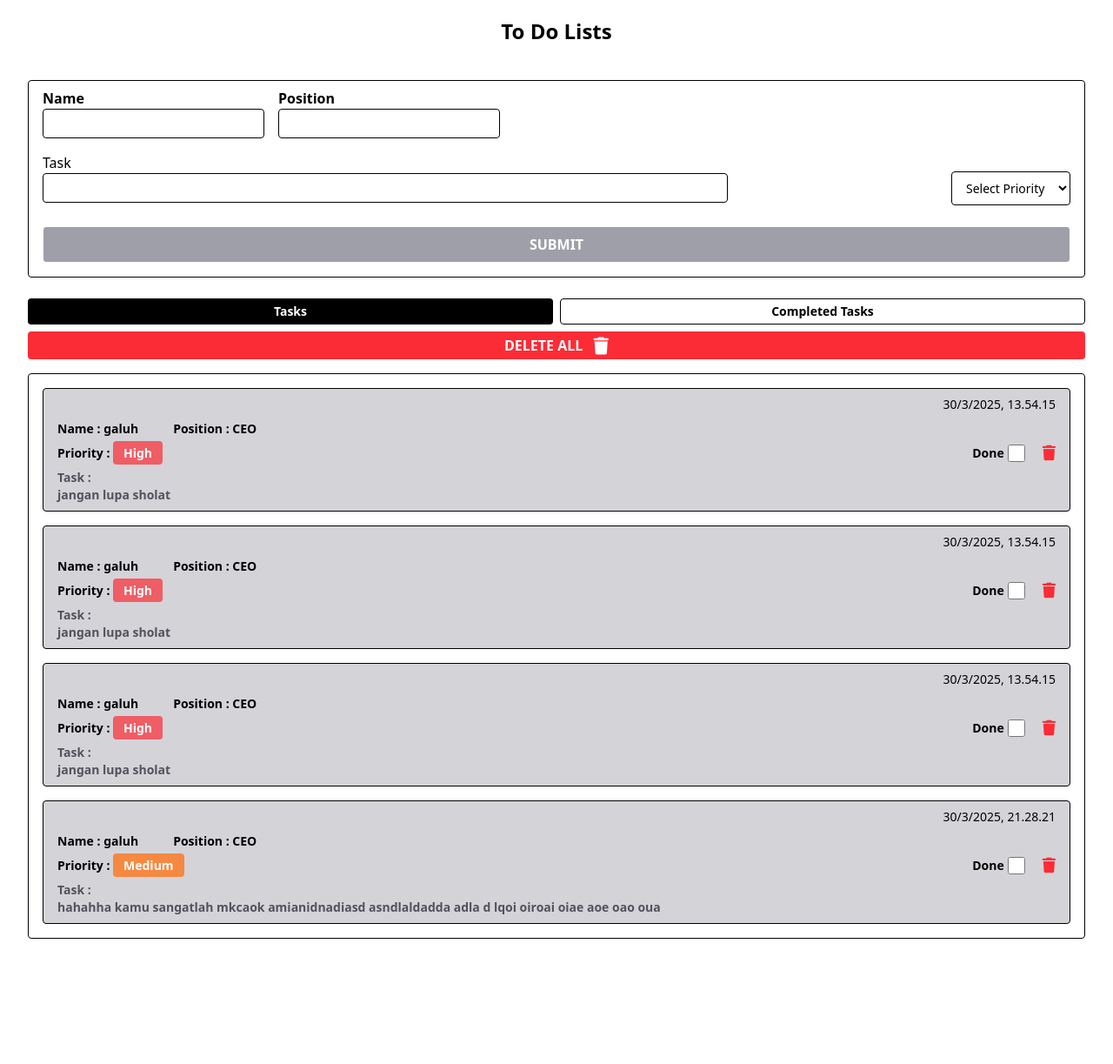
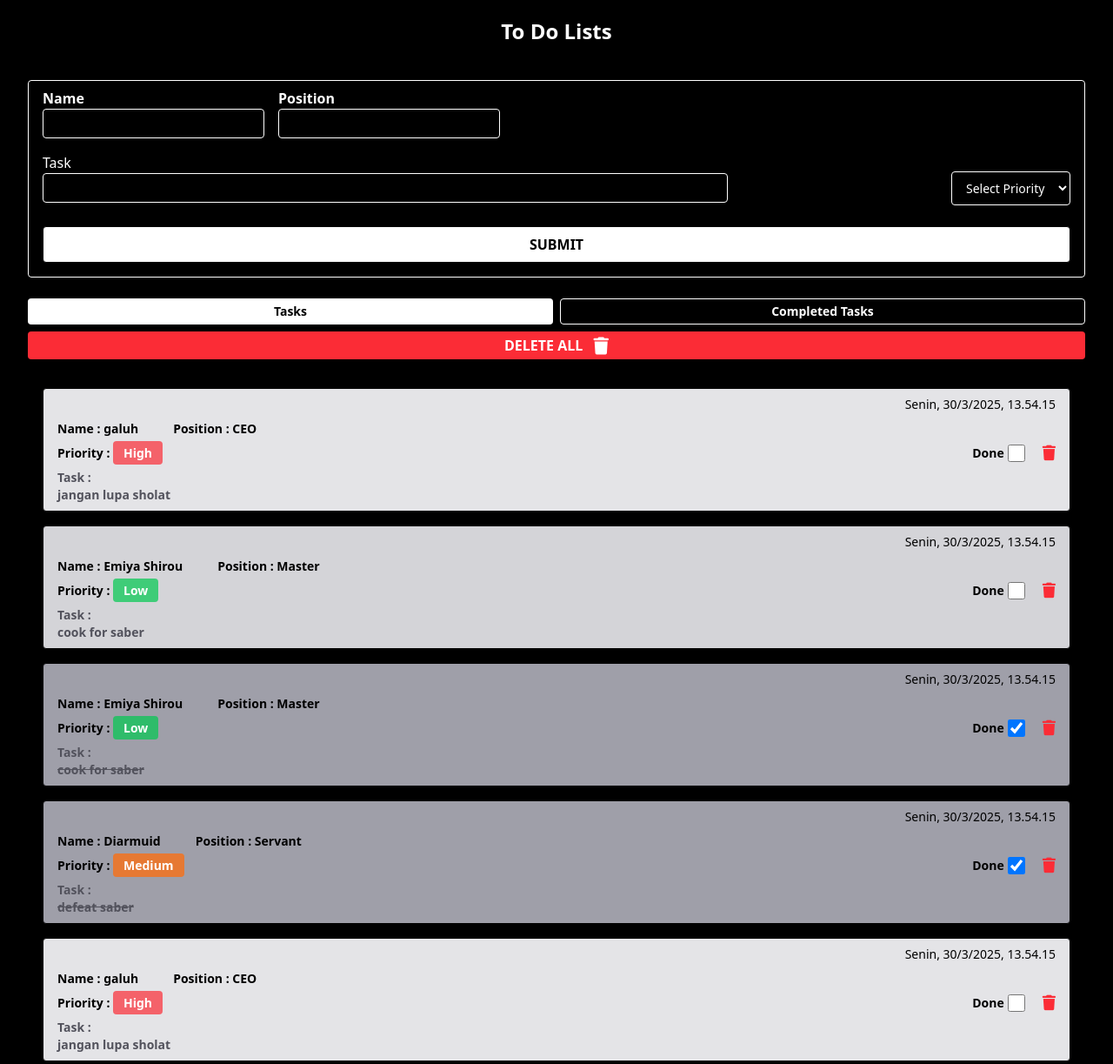
Before and after one commit to GaluhHungkul/harisenin_mission_4, a plain HTML site: page index.html in a window 1280 px wide. Shown: the top 1223 px of the page at 87% size. Before the commit the page ends 1079 px from the top, so only its background shows below. Drawn offline with nearby package versions, Linux system fonts and the light colour scheme.

Commit message:
menambahkan beberapa code

```diff
--- a/index.html
+++ b/index.html
@@ -7,7 +7,7 @@
     <script src="https://cdn.jsdelivr.net/npm/@tailwindcss/browser@4"></script>
     <link rel="stylesheet" href="https://cdnjs.cloudflare.com/ajax/libs/font-awesome/6.4.2/css/all.min.css">
 </head>
-<body>
+<body class="bg-black text-white">
     <h1 class="mt-5 text-2xl font-bold text-center">To Do Lists</h1>
     <form class="px-4 py-2 mx-8 mt-10 border rounded" >
         <div class="flex gap-4 ">
@@ -29,12 +29,12 @@
                 <option value="Low">Low</option>
             </select>
         </div>
-        <button class="w-full py-2 my-2 mt-6 font-bold text-white border rounded cursor-pointer bg-zinc-400 hover:bg-zinc-500 active:bg-zinc-600">SUBMIT</button>
+        <button class="w-full py-2 my-2 mt-6 font-bold  border rounded text-black cursor-pointer bg-white hover:bg-slate-300 active:bg-slate-400">SUBMIT</button>
     </form>
     <div id="navigation" class="flex flex-col mx-8 mt-6 mb-4 gap-y-2 h-max">
 
     </div>
-    <div id="root" class="relative p-4 mx-8 space-y-4 transition-transform duration-300 border rounded min-h-72">
+    <div id="root" class="relative p-4 mx-8 space-y-4 transition-transform duration-300 border rounded min-h-72 text-black">
 
     </div>
 
--- a/script.js
+++ b/script.js
@@ -6,7 +6,10 @@ let isNowTasks = true;
 
 let tasks = [
   {
-    date: "30/3/2025, 13.54.15",
+    date: {
+      full : "30/3/2025, 13.54.15",
+      day : "Senin"
+    },
     done: false,
     name: "galuh",
     position: "CEO",
@@ -14,7 +17,43 @@ let tasks = [
     task: "jangan lupa sholat",
   },
   {
-    date: "30/3/2025, 13.54.15",
+    date: {
+      full : "30/3/2025, 13.54.15",
+      day : "Senin"
+    },
+    done: false,
+    name: "Emiya Shirou",
+    position: "Master",
+    priority: "Low",
+    task: "cook for saber",
+  },
+  {
+    date: {
+      full : "30/3/2025, 13.54.15",
+      day : "Senin"
+    },
+    done: true,
+    name: "Emiya Shirou",
+    position: "Master",
+    priority: "Low",
+    task: "cook for saber",
+  },
+  {
+    date: {
+      full : "30/3/2025, 13.54.15",
+      day : "Senin"
+    },
+    done: true,
+    name: "Diarmuid",
+    position: "Servant",
+    priority: "Medium",
+    task: "defeat saber",
+  },
+  {
+    date: {
+      full : "30/3/2025, 13.54.15",
+      day : "Senin"
+    },
     done: false,
     name: "galuh",
     position: "CEO",
@@ -22,24 +61,19 @@ let tasks = [
     task: "jangan lupa sholat",
   },
   {
-    date: "30/3/2025, 13.54.15",
-    done: false,
-    name: "galuh",
-    position: "CEO",
-    priority: "High",
-    task: "jangan lupa sholat",
-  },
-  {
-    date: "30/3/2025, 21.28.21",
+    date: {
+      full : "30/3/2025, 21.28.21",
+      day : "Senin"
+    },
     done: false,
     name: "galuh",
     position: "CEO",
     priority: "Medium",
-    task: "hahahha kamu sangatlah mkcaok amianidnadiasd asndlaldadda adla d lqoi oiroai oiae aoe oao oua ",
+    task: "hahahha kamu sangatlah mkcaok amianidnadiasd asndlaldadda adla d lqoi oiroai oiae aoe oao oua kcak gaming hahhahaha wlalalaldsalkak",
   },
 ];
 
-let completedTasks = [];
+let completedTasks = tasks.filter(a => a.done);
 
 const render = () => {
   let currentLists = isNowTasks ? tasks : completedTasks;
@@ -47,15 +81,15 @@ const render = () => {
   navigation.innerHTML = `
     <div class="flex text-sm gap-2">
         <button onclick="changeList(${true})" class=" w-1/2 py-1 font-bold duration-300 ${
-    isNowTasks ? "text-white bg-black" : "border border-black hover:bg-black/70"
-  } rounded cursor-pointer  hover:text-white">Tasks</button>
+    isNowTasks ? "text-black bg-white" : "border  hover:bg-white/30"
+  } rounded cursor-pointer">Tasks</button>
         <button onclick="changeList(${false})"  class=" w-1/2 py-1 font-bold duration-300 ${
     !isNowTasks
-      ? "text-white bg-black"
-      : "border border-black hover:bg-black/70"
-  } rounded cursor-pointer  hover:text-white">Completed Tasks</button>
+      ? "text-black bg-white"
+      : "border  hover:bg-white/30"
+  } rounded cursor-pointer">Completed Tasks</button>
     </div>
-    <button onclick="handleDeleteAll()" class="  bg-red-500  cursor-pointer text-white font-bold px-4 p-1 rounded hover:bg-red-600 active:bg-red-700 ">DELETE ALL <i class="fa-solid fa-trash fa-lg ml-2 "></i></button>
+    <button onclick="handleDeleteAll()" class="  bg-red-500  cursor-pointer  font-bold px-4 p-1 rounded hover:bg-red-600 active:bg-red-700 ">DELETE ALL <i class="fa-solid fa-trash fa-lg ml-2 "></i></button>
     `;
 
   if (!currentLists.length) {
@@ -74,9 +108,9 @@ const render = () => {
       if (task.priority == "Medium") colorPriority = "bg-orange-500/70";
       if (task.priority == "High") colorPriority = "bg-red-500/70";
       innerRoot += `
-            <div class="border text-sm py-2 px-4 flex gap-2 flex-col bg-zinc-300  rounded  ">
+            <div class="border text-sm py-2 px-4 flex gap-2 flex-col  ${task.done ? "bg-zinc-400" : "odd:bg-zinc-200 even:bg-zinc-300"} rounded  ">
                 <section class=" ">
-                    <p class="text-end mb-2">${task.date}</p>
+                    <p class="text-end mb-2">${task.date.day}, ${task.date.full}</p>
                     <div class="flex gap-10 ">
                         <p class="font-semibold"><span class="font-bold">Name</span> : ${
                           task.name
@@ -158,7 +192,10 @@ form.addEventListener("submit", (e) => {
     position: position.value,
     task: task.value,
     priority: priority.value == "Select Priority" ? "Low" : priority.value,
-    date: new Date().toLocaleString("id-ID"),
+    date: {
+      full : new Date().toLocaleString("id-ID"),
+      day : new Date().toLocaleDateString("id-ID", { weekday : "long" })
+    },
     done: false,
   };
   console.log(newTask);
```
